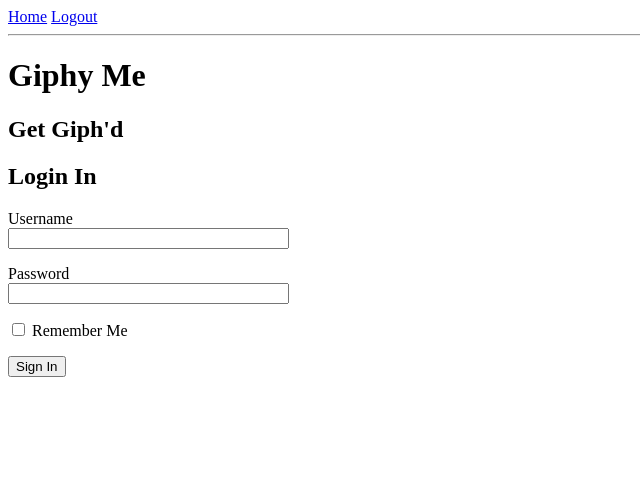
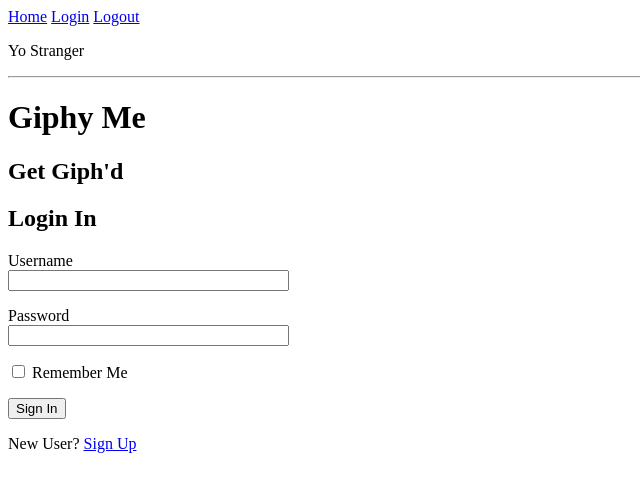
Before and after one commit to matthewwoo-zz/giphyme, a Flask app: page /login in a window 1280 px wide. Shown: the top 492 px of the page, without its empty margins (0-640 px from the left). Run offline with Flask 2, Linux system fonts and the light colour scheme.

Commit message:
Added registration forms

```diff
--- a/Dropbox/Programming/GiphyMe/src/app.py
+++ b/Dropbox/Programming/GiphyMe/src/app.py
@@ -9,10 +9,8 @@
 from werkzeug.utils import secure_filename
 from config import Config
 
+import src.config as c
 
-
-import src.config as c
-from src.forms import LoginForm, SignupForm
 
 app = Flask(__name__)
 app.config.from_object(Config)
@@ -24,7 +22,9 @@
 
 @login.user_loader
 def load_user(id):
+    print "user loaded"
     return User.query.get(int(id))
+
 
 @app.route('/')
 def hello():
@@ -35,30 +35,29 @@
     if current_user.is_authenticated:
         return redirect(url_for('home'))
     form = LoginForm()
-    print "Test"
     if form.validate_on_submit():
         user = User.query.filter_by(username=form.username.data).first()
-        print user
-        # if user is None or not user.check_password(form.password.data):
-        #     flash('Invalid username or password')
-        #     return redirect(url_for('login'))
-        # login_user(user, remember=form.remember_me.data)
-        # return redirect(url_for('home'))
-        # next_page = request.args.get('next')
-        # if not next_page or url_parse(next_page).netloc != '':
-        #     next_page = url_for('home')
-        # return redirect(next_page)
+        if user is None or not user.check_password(form.password.data):
+            flash('Invalid username or password')
+            return redirect(url_for('login'))
+        login_user(user, remember=form.remember_me.data)
+        return redirect(url_for('home'))
+        next_page = request.args.get('next')
+        if not next_page or url_parse(next_page).netloc != '':
+            next_page = url_for('home')
+        return redirect(next_page)
     return render_template('login.html', title='Sign In', form=form)
+
 
 @login_required
 @app.route('/home')
-def welcome():
+def home():
     return render_template('home.html')
 
 @app.route('/logout')
 def logout():
     logout_user()
-    return redirect(url_for('.index'))
+    return redirect(url_for('home'))
 
 @app.route('/signup')
 def signup():
@@ -97,5 +96,8 @@
                                     filename=filename))
     return render_template('upload.html')
 
+
 import models
 User = models.User
+
+from src.forms import LoginForm, SignupForm
--- a/Dropbox/Programming/GiphyMe/src/forms.py
+++ b/Dropbox/Programming/GiphyMe/src/forms.py
@@ -1,17 +1,31 @@
 from flask_wtf import FlaskForm
 from wtforms import StringField, PasswordField, BooleanField, SubmitField
-from wtforms.validators import DataRequired
+from wtforms.validators import DataRequired, EqualTo, ValidationError
+
+
 
 class LoginForm(FlaskForm):
     username = StringField('Username', validators=[DataRequired()])
-    email = StringField('Email', validators=[DataRequired()])
-    password = PasswordField('Password',validators=[DataRequired()])
+    password = PasswordField('Password', validators=[DataRequired()])
     remember_me = BooleanField('Remember Me')
     submit = SubmitField('Sign In')
-
 
 class SignupForm(FlaskForm):
     username = StringField('Username', validators=[DataRequired()])
     email = StringField('Email', validators=[DataRequired()])
     password = PasswordField('Password', validators=[DataRequired()])
+    password2 = PasswordField('Repeat Password',
+                              validators=[DataRequired(), EqualTo('password')])
     submit = SubmitField('Sign Up')
+
+    def validate_username(self, username):
+        user = User.query.filter_by(username=username.data).first()
+        if user is not None:
+            raise ValidationError('Please user a different username')
+
+    def validate_email(self, email):
+        user = User.query.filter_by(email=email.data).first()
+        if user is not None:
+            raise ValidationError('Please use a different email address')
+
+from models import User
--- a/Dropbox/Programming/GiphyMe/src/templates/base.html
+++ b/Dropbox/Programming/GiphyMe/src/templates/base.html
@@ -5,14 +5,28 @@
     <title>Giphy Me</title>
 </head>
 <body>
+
 <div>
-    <a href="{{url_for('welcome')}}">Home</a>
-    {% if current_user.is_annoymous %}
+    <a href="{{url_for('home')}}">Home</a>
     <a href="{{url_for('login')}}">Login</a>
+    <a href="{{url_for('logout')}}">Logout</a>
+</div>
+<div>
+    {% if current_user.is_anonymous %}
+    <p>Yo Stranger</p>
     {% else %}
-    <a href="{{url_for('logout')}}">Logout</a>
+    <p>Yo Homie</p>
     {% endif %}
 </div>
+<!--<div>-->
+    <!--<a href="{{url_for('home')}}">Home</a>-->
+    <!--{% if current_user.is_annoymous %}-->
+    <!--<p>Your Annonymous</p>-->
+    <!--<a href="{{url_for('login')}}">Login</a>-->
+    <!--{% else %}-->
+    <!--<a href="{{url_for('logout')}}">Logout</a>-->
+    <!--{% endif %}-->
+<!--</div>-->
 
 <div>
 <hr>
--- a/Dropbox/Programming/GiphyMe/src/templates/login.html
+++ b/Dropbox/Programming/GiphyMe/src/templates/login.html
@@ -25,5 +25,6 @@
         <p>{{ form.remember_me() }} {{ form.remember_me.label }}</p>
         <p>{{ form.submit() }}</p>
     </form>
+    <p>New User? <a href="{{url_for('signup') }}">Sign Up</a></p>
 </div>
 {% endblock %}
```
Also changed, not shown: Dropbox/Programming/GiphyMe/src/templates/signup.html (+12 -4 lines), 2 other files.
